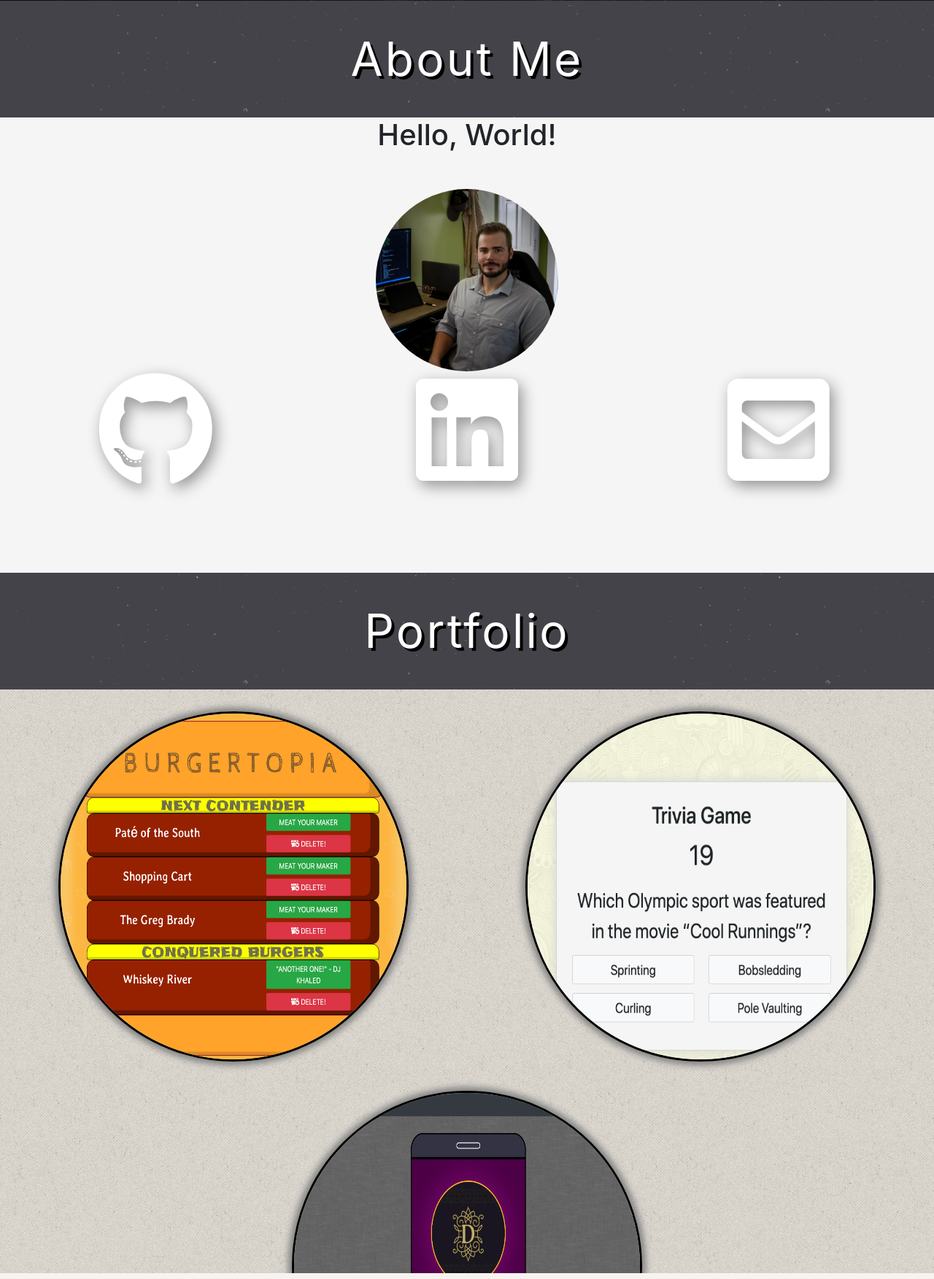
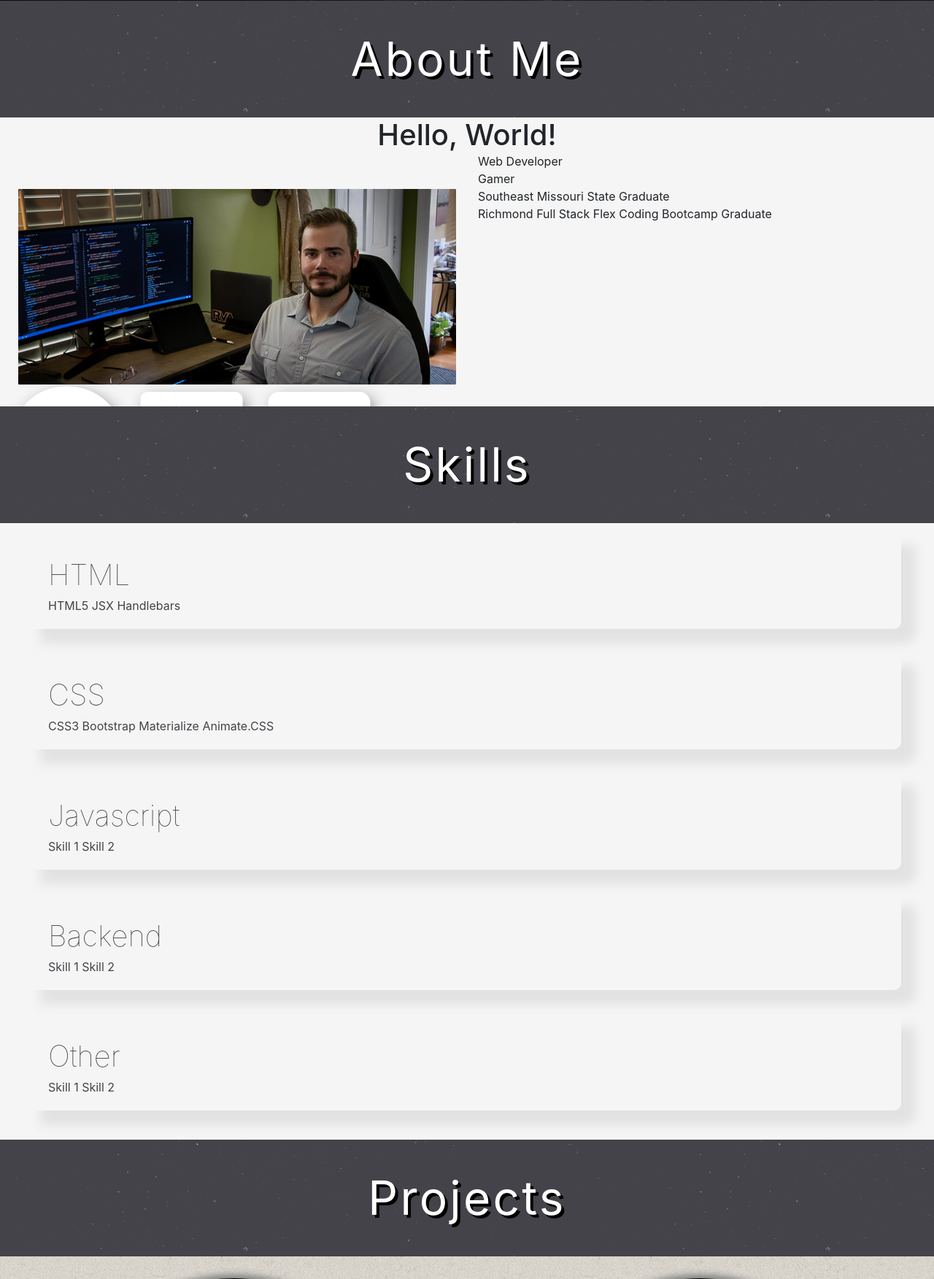
Before and after one commit to jmschindele/portfolio, a PHP site: page / in a window 1280 px wide. Shown: the part 799-2552 px from the top of the page at 73% size. Run offline with PHP 8.4, Linux system fonts and the light colour scheme; some libraries are stand-ins or nearby versions.

Commit message:
styling changes

```diff
--- a/assets/css/style.css
+++ b/assets/css/style.css
@@ -19,10 +19,13 @@ body {
 }
 
 .profile-picture {
-  border-radius: 1000px;
-  width: 250px;
+  border-radius: 1px;
+  max-width: 600px;
+  max-height: 268px;
+  /* width: 50%; */
   height: auto;
   margin-top: 50px;
+  /* float: left; */
 }
 
 .overlay {
@@ -38,6 +41,64 @@ body {
   opacity: 0;
   display: block;
 }
+
+.about-list li {
+  /* list-style: disc; */
+}
+
+#skills-screen {
+  background: whitesmoke;
+}
+
+.skill-list-heading {
+  font-size: 2.5em;
+  font-weight: lighter;
+}
+
+ #skills-list ul{
+  border: solid 1px whitesmoke;
+  background: whitesmoke;
+  /* max-width: 1200px; */
+  /* width: 90%; */
+  padding: 20px;
+  /* color: #626264; */
+  color: #444349;
+  margin: 20px 30px;
+  margin-bottom: 40px;
+  padding-left: 20px;
+  border-right: lightgrey;
+  border-bottom: grey;
+  border-bottom-right-radius: 10px;
+  /* border-top-left-radius: 30px;
+  border-top-right-radius: 10px;
+  border-bottom-left-radius: 10px; */
+  box-shadow:
+  -2px -5px 1px 1px whitesmoke,
+  -15px -2px 1px 1px whitesmoke,
+  15px 15px 15px 5px #e2e2e2;
+  transition: .7s ease;
+ }
+
+ #skills-list ul span {
+   display: block;
+ }
+
+ #skills-list ul li {
+  display: inline-block;
+ }
+
+ #skills-list ul:hover {
+   background: #444349;
+   color: whitesmoke;
+   text-shadow: 0px 0px black;
+   border-bottom-right-radius: 10px;
+   border-top-left-radius: 10px;
+   border-top-right-radius: 10px;
+   border-bottom-left-radius: 10px;
+   transform: scale(1.02)
+   /* box-shadow: 0px 0px whitesmoke; */
+   /* border-top-right-radius: 0px; */
+ }
 
 .overlay-text {
   /* white-space: nowrap; */
@@ -117,6 +178,10 @@ body {
   background: #dcd8cc;
   height: 100vh;
   background-image: url("../images/bedge_grunge.png");
+  /* overflow: auto; */
+}
+
+.handleOverflow {
   overflow: auto;
 }
 
@@ -438,4 +503,11 @@ body {
     transition: 0.5s ease;
     /* box-shadow:; */
   }
+
+  .profile-picture {
+    border-radius: 1000px;
+    width: 250px;
+    height: auto;
+    margin-top: 50px;
+  }
 }
--- a/assets/js/app.js
+++ b/assets/js/app.js
@@ -1,90 +1,107 @@
 // window.scrollTo(0, -1000);
 
-$('#lastName').hover( function() {
-    $('#lastName').addClass('pronounce')
-  $('#lastName').text('/SHin·də·lēː/')
+$("#lastName").hover(
+  function() {
+    $("#lastName").addClass("pronounce");
+    $("#lastName").text("/SHin·də·lēː/");
   },
   function() {
-    $('#lastName').removeClass('pronounce')
-    $('#lastName').text('Schindele')
-})
+    $("#lastName").removeClass("pronounce");
+    $("#lastName").text("Schindele");
+  }
+);
 
-$('#lastName').on('touchstart', function(e) {
-    $('#lastName').addClass('pronounce')
-  $('#lastName').text('/SHin·də·lēː/')
-})
-$('#lastName').on('touchend',
-function(e) {
-    $('#lastName').removeClass('pronounce')
-    $('#lastName').text('Schindele')
-})
+$("#lastName").on("touchstart", function(e) {
+  $("#lastName").addClass("pronounce");
+  $("#lastName").text("/SHin·də·lēː/");
+});
+$("#lastName").on("touchend", function(e) {
+  $("#lastName").removeClass("pronounce");
+  $("#lastName").text("Schindele");
+});
 
 // setTimeout(function(){
 //     $('#name').removeClass('hidden')
 //     $('#name').addClass('fadeIn slower')
 // }, 500)
 
-setTimeout(function(){
-    $('#web-dev').removeClass('hidden')
-    $('#web-dev').addClass('fadeIn slow')
-}, 750)
+setTimeout(function() {
+  $("#web-dev").removeClass("hidden");
+  $("#web-dev").addClass("fadeIn slow");
+}, 750);
 
-
-    $(window).scroll(function () {
+$(window).scroll(function() {
   var currentScrollTop = $(window).scrollTop();
-        $('#home-overlay').css('opacity',currentScrollTop/$('#home-overlay').height());
-
+  $("#home-overlay").css(
+    "opacity",
+    currentScrollTop / $("#home-overlay").height()
+  );
 });
 
-    $(window).scroll(function () {
+$(window).scroll(function() {
   let currentScrollTop = $(window).scrollTop();
-        // console.log( 'current scroll: ',currentScrollTop);
-//         if($("#contact-screen").scrollTop() === 0) {
-// alert("started from the bottom now we're here")
-//         }
-if ($('#hi').offset().top - currentScrollTop <= 0) {
 
-     if($("#portfolio-segway").hasClass('hidden') === false)
-     {
+  //   if ($("#hi").offset().top - currentScrollTop <= 0) {
+  //     if ($("#portfolio-segway").hasClass("hidden") === false) {
+  //       $("#portfolio-segway").addClass("hidden");
+  //     }
+  //   } else {
+  //     if ($("#portfolio-segway").hasClass("hidden")) {
+  //       $("#portfolio-segway").removeClass("hidden");
+  //     }
+  //   }
 
-      $('#portfolio-segway').addClass('hidden'); }
+  if ($("#portfolio-segway").offset().top - currentScrollTop <= 0) {
+    if ($("#all-projects").hasClass("handleOverflow") === false) {
+        $("#all-projects").addClass("handleOverflow");
+    } }
+    else {
 
-} else {
+    if ($("#all-projects").hasClass("handleOverflow")) {
+      $("#all-projects").removeClass("handleOverflow");
+    }
+  }
+});
 
-    if($("#portfolio-segway").hasClass('hidden'))
-     {
-
-      $('#portfolio-segway').removeClass('hidden'); }
+function responsive() {
+  if ($(window).width() < 700) {
+    if ($("#github-icon").hasClass("fa-10x")) {
+      $("#github-icon").removeClass("fa-10x");
+      $("#github-icon").addClass("fa-5x");
     }
 
-})
-
-
-// $('.click-flip').on('click', function() {
-
-//     let text = $(this).parent();
-//     let overlay = $(this).parent().parent();
-//     let span = $(this).parent().parent().parent();
-
-//     overlay.addClass('hidden');
-//     span.removeClass('project-image')
-//     span.addClass('flip-card')
-// })
-
-
-if ($(window).width() < 700) {
-    if ( $('#github-icon').hasClass('fa-10x')) {
-        $('#github-icon').removeClass('fa-10x');
-        $('#github-icon').addClass('fa-5x');
+    if ($("#linkedin-icon").hasClass("fa-10x")) {
+      $("#linkedin-icon").removeClass("fa-10x");
+      $("#linkedin-icon").addClass("fa-5x");
     }
 
-    if ( $('#linkedin-icon').hasClass('fa-10x')) {
-        $('#linkedin-icon').removeClass('fa-10x');
-        $('#linkedin-icon').addClass('fa-5x');
+    if ($("#email-icon").hasClass("fa-10x")) {
+      $("#email-icon").removeClass("fa-10x");
+      $("#email-icon").addClass("fa-5x");
     }
 
-    if ( $('#email-icon').hasClass('fa-10x')) {
-        $('#email-icon').removeClass('fa-10x');
-        $('#email-icon').addClass('fa-5x');
+    $(".profile-picture").attr("src", "./assets/images/self.jpg");
+  }
+
+  if ($(window).width() > 700) {
+    if ($("#github-icon").hasClass("fa-5x")) {
+      $("#github-icon").removeClass("fa-5x");
+      $("#github-icon").addClass("fa-10x");
+    }
+    if ($("#linkedin-icon").hasClass("fa-5x")) {
+      $("#linkedin-icon").removeClass("fa-5x");
+      $("#linkedin-icon").addClass("fa-10x");
+    }
+
+    if ($("#email-icon").hasClass("fa-5x")) {
+      $("#email-icon").removeClass("fa-5x");
+      $("#email-icon").addClass("fa-10x");
+    }
+
+    $(".profile-picture").attr("src", "./assets/images/self-2.jpg");
   }
 }
+
+responsive();
+
+window.onresize = responsive;
--- a/index.html
+++ b/index.html
@@ -78,9 +78,16 @@
           <div class="row">
             <div class="col-12 h1 text-center">Hello, World!</div>
           </div>
-          <div class="row mx-auto text-center">
-            <div class="col-12"><img alt='picture of me' src='./assets/images/self.jpg' class='profile-picture'></div>
+          <div class="row">
+            <div class="col-sm-6 text-right"><img alt='picture of me' src='./assets/images/self.jpg' class='profile-picture'>
           </div>
+          <div class="col-5">
+            <ul class='about-list'>
+              <li>Web Developer</li>
+              <li>Gamer</li>
+              <li>Southeast Missouri State Graduate</li>
+              <li>Richmond Full Stack Flex Coding Bootcamp Graduate</li>
+            </ul></div>
           <!-- <div class="row d-flex justify-content-around"> -->
             <div class="row d-flex align-items-end thin-block" style='height: 30px;'>
             <div class="col-4 d-flex justify-content-around mt-auto">
@@ -110,10 +117,54 @@
 
         <!-- End of About Me -->
 
+
+        <!-- Skills -->
+
+      <div class="position" id="skills-screen">
+          <div class="row">
+            <div class="col-12 segway-banner" id="about-me-segway">
+              <span class='segway-title'>Skills</span>
+            </div>
+          </div>
+          <div class="row">
+            <div class="col-12">
+
+              <ul id='skills-list'>
+                <ul><span class='skill-list-heading'>HTML</span>
+                  <li>HTML5</li>
+                  <li>JSX</li>
+                  <li>Handlebars</li>
+                </ul>
+                <ul><span class='skill-list-heading'>CSS</span>
+                  <li>CSS3</li>
+                  <li>Bootstrap</li>
+                  <li>Materialize</li>
+                  <li>Animate.CSS</li>
+                </ul>
+                <ul><span class='skill-list-heading'>Javascript</span>
+                  <li>Skill 1</li>
+                  <li>Skill 2</li>
+                </ul>
+                <ul><span class='skill-list-heading'>Backend</span>
+                  <li>Skill 1</li>
+                  <li>Skill 2</li>
+                </ul>
+                <ul><span class='skill-list-heading'>Other</span>
+                  <li>Skill 1</li>
+                  <li>Skill 2</li>
+                </ul>
+              </ul>
+            </div>
+          </div>
+        </div>
+
+        <!-- End of Skills -->
+
+
     <!-- start of portfolio section -->
     <div class="portfolio-holder">
       <div class="col-12 segway-banner" id="portfolio-segway">
-        <span class='segway-title'>Portfolio</span>
+        <span class='segway-title'>Projects</span>
       </div>
       <div class="text-center mx-auto" id="all-projects">
         <div class="row portfolio-row">
```
Also changed, not shown: assets/images/self-2.jpg (added). Lines whose indentation alone changed are shown as unchanged.
